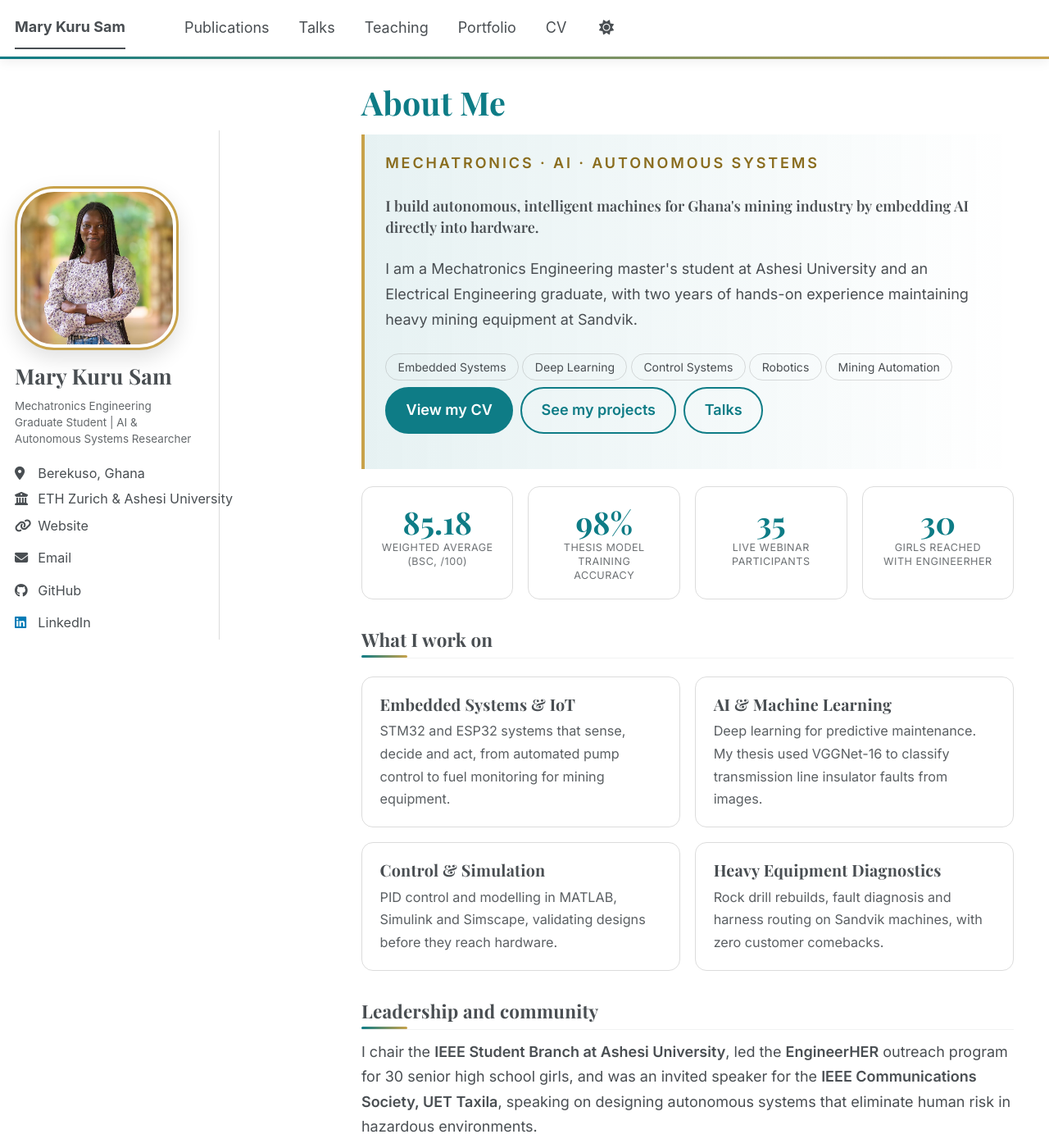
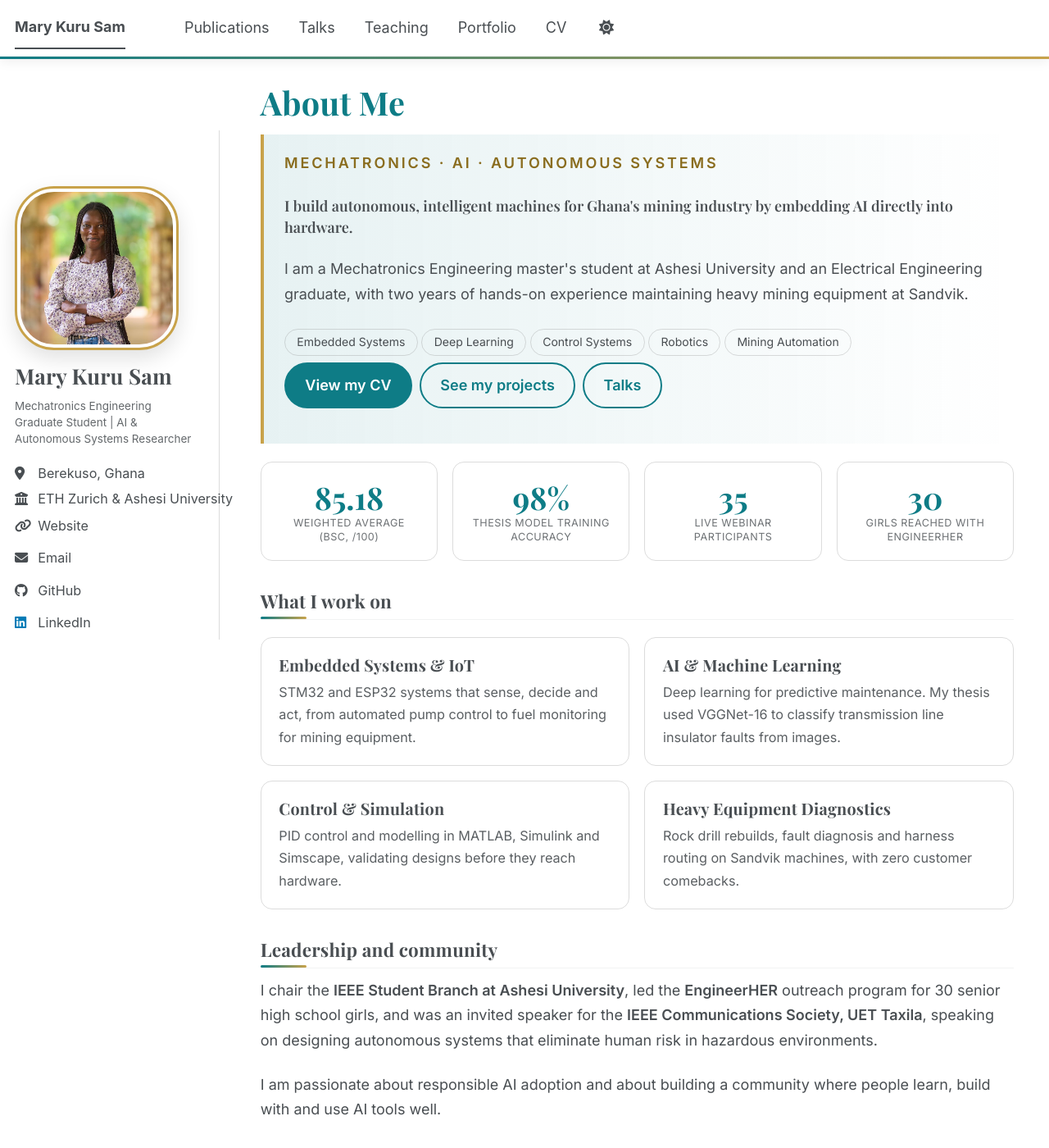
Before and after one commit to MaryKuruENG/MaryKuruENG.github.io, a Jekyll site: the page built from _pages/about.md, in a window 1280 px wide and 1400 px high. Shown: the whole window at 82% size. Built offline with Jekyll 4.4.1, drawn with Linux system fonts in a browser that asks for light colours; a style sheet for code colours, icons or effects is not loaded.

Commit message:
Update custom-style.css

```diff
--- a/assets/css/custom-style.css
+++ b/assets/css/custom-style.css
@@ -104,16 +104,22 @@ html[data-theme="dark"] .ms-kicker{color:var(--ms-gold)}
 @media (max-width:600px){.ms-grid--wide{grid-template-columns:1fr}}
 
 /* ===== Sidebar: wider, scrolls with the page, no inner scrollbar =====
-   Change ONLY --ms-sidebar to move the divider. The content takes the rest
-   automatically, so the two always add up to 100%. Good range: 22%-32%. */
+   Change ONLY --ms-sidebar to move the divider. The content always takes
+   the rest of the row, on every page type. Good range: 22%-32%. */
 :root{--ms-sidebar:30%}
 @media screen and (min-width:1024px){
+  #main{display:flex;align-items:flex-start}
+  #main::before,#main::after{display:none}
   .sidebar{
+    flex:0 0 var(--ms-sidebar);width:auto;float:none;
     position:relative;height:auto;overflow:visible;
-    width:var(--ms-sidebar);padding-top:0;padding-right:1.5rem;margin-right:0;
+    padding-top:0;padding-right:1.5rem;margin-right:0;
     border-right:1px solid var(--ms-line);
   }
-  .page{width:calc(100% - var(--ms-sidebar));padding-left:4%;padding-right:2%}
+  #main > .page, #main > .archive{
+    flex:1 1 0;min-width:0;width:auto;float:none;
+    margin-left:0;margin-right:0;padding-left:4%;padding-right:2%;
+  }
   .sidebar .author__name{font-size:1.45rem}
   .author__avatar img{max-width:200px}
 }
```
